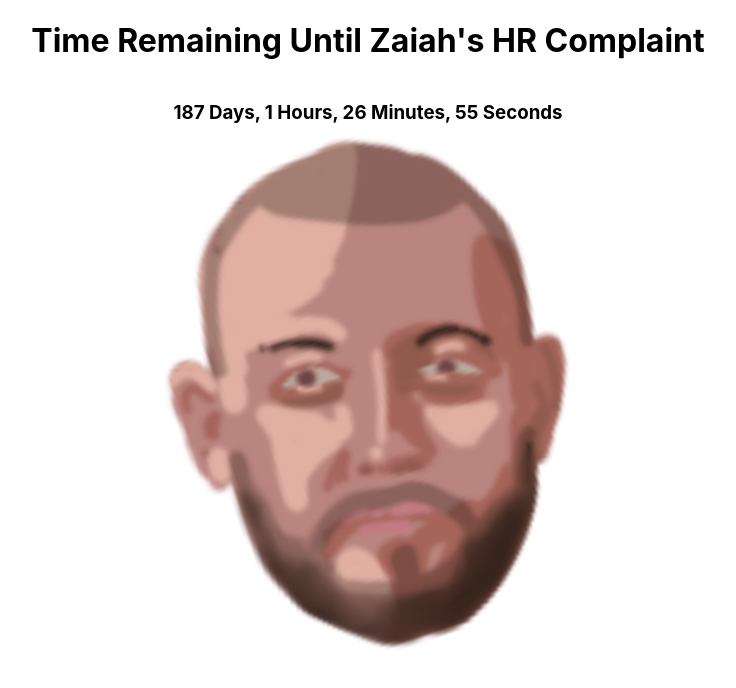
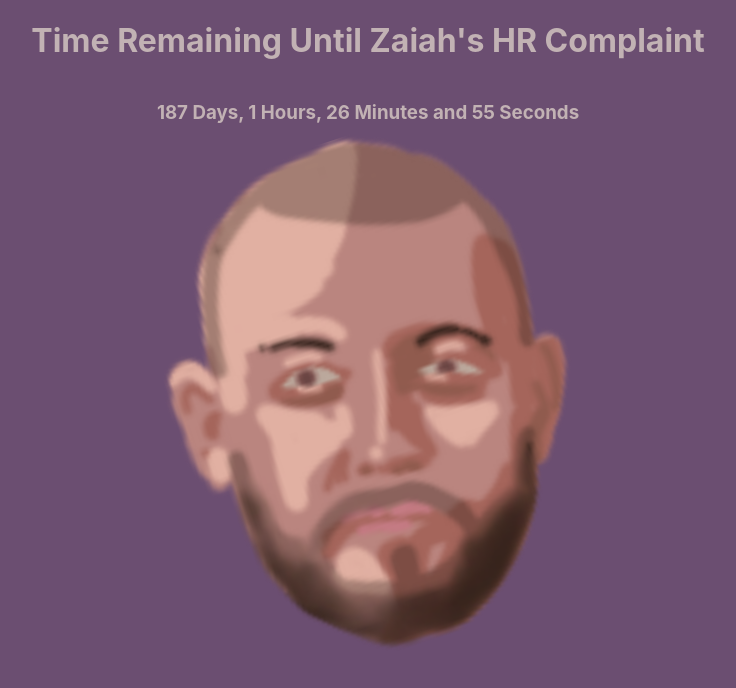
Before and after one commit to chabermehl/lukey, a React (Create React App) app: page / in a window 1280 px wide. Shown: the top 688 px of the page, without its empty margins (272-1008 px from the left). Built offline with nearby package versions, Linux system fonts and the light colour scheme.

Commit message:
Added color, cleaned up file structure

```diff
--- a/src/App.tsx
+++ b/src/App.tsx
@@ -1,59 +1,9 @@
-import React, { useState, useEffect } from "react";
+import React from "react";
+
+import { Complaint } from "./components";
 
 function App() {
-  const getTimeLeft = () => {
-    const timeOfReckoning = new Date("10/19/2021");
-    const now = new Date();
-
-    const timeLeft = timeOfReckoning.getTime() - now.getTime();
-
-    return {
-      seconds: Math.floor((timeLeft / 1000) % 60),
-      minutes: Math.floor((timeLeft / 1000 / 60) % 60),
-      hours: Math.floor((timeLeft / (1000 * 60 * 60)) % 24),
-      days: Math.floor(timeLeft / (1000 * 60 * 60 * 24)),
-    };
-  };
-
-  const [time, setTime] = useState(getTimeLeft());
-  const [transform, setTransform] = useState(0.05);
-  const [hovering, setHovering] = useState(false);
-
-  const handleHoverEnter = () => {
-    setHovering(true);
-  };
-
-  const handleHoverExit = () => {
-    setHovering(false);
-  };
-
-  useEffect(() => {
-    const interval = setInterval(() => {
-      setTime(getTimeLeft);
-      setTransform((prev) => (prev === 0.05 ? -0.05 : 0.05));
-    }, 1000);
-
-    return () => clearInterval(interval);
-  }, []);
-
-  return (
-    <div style={{ display: "grid", placeItems: "center" }}>
-      <h1>Time Remaining Until Zaiah's HR Complaint</h1>
-      <h3>{`${time.days} Days, ${time.hours} Hours, ${time.minutes} Minutes, ${time.seconds} Seconds`}</h3>
-      <div onMouseEnter={handleHoverEnter} onMouseLeave={handleHoverExit}>
-        <img
-          src="/logo512.png"
-          alt="zaiah-head"
-          style={{ transform: `rotate(${transform}turn)` }}
-        />
-        {hovering ? (
-          <h3 style={{ textAlign: "center" }}>
-            REEEEEEEEEEEEEEEEEEEEEEEEEEEEEEEEEEEEEEEEEEEEEE!
-          </h3>
-        ) : null}
-      </div>
-    </div>
-  );
+  return <Complaint />;
 }
 
 export default App;
--- /dev/null
+++ b/src/components/Complaint/Complaint.tsx
@@ -0,0 +1,64 @@
+import React, { useState, useEffect } from "react";
+import "./style.css";
+
+const Complaint = () => {
+  const getTimeLeft = () => {
+    const timeOfReckoning = new Date("10/19/2021");
+    const now = new Date();
+
+    const timeLeft = timeOfReckoning.getTime() - now.getTime();
+
+    return {
+      seconds: Math.floor((timeLeft / 1000) % 60),
+      minutes: Math.floor((timeLeft / 1000 / 60) % 60),
+      hours: Math.floor((timeLeft / (1000 * 60 * 60)) % 24),
+      days: Math.floor(timeLeft / (1000 * 60 * 60 * 24)),
+    };
+  };
+
+  const [time, setTime] = useState(getTimeLeft());
+  const [transform, setTransform] = useState(0.05);
+  const [hovering, setHovering] = useState(false);
+
+  const handleHoverEnter = () => {
+    setHovering(true);
+  };
+
+  const handleHoverExit = () => {
+    setHovering(false);
+  };
+
+  useEffect(() => {
+    const interval = setInterval(() => {
+      setTime(getTimeLeft);
+      setTransform((prev) => (prev === 0.05 ? -0.05 : 0.05));
+    }, 1000);
+
+    return () => clearInterval(interval);
+  }, []);
+
+  return (
+    <div>
+      <h1>Time Remaining Until Zaiah's HR Complaint</h1>
+      <h3>{`${time.days} Days, ${time.hours} Hours, ${time.minutes} Minutes and ${time.seconds} Seconds`}</h3>
+      <div
+        className="imageContainer"
+        onMouseEnter={handleHoverEnter}
+        onMouseLeave={handleHoverExit}
+      >
+        <img
+          src="/logo512.png"
+          alt="zaiah-head"
+          style={{ transform: `rotate(${transform}turn)` }}
+        />
+        {hovering ? (
+          <h3 style={{ textAlign: "center" }}>
+            REEEEEEEEEEEEEEEEEEEEEEEEEEEEEEEEEEEEEEEEEEEEEE!
+          </h3>
+        ) : null}
+      </div>
+    </div>
+  );
+};
+
+export default Complaint;
--- /dev/null
+++ b/src/components/Complaint/style.css
@@ -0,0 +1,14 @@
+h1,
+h3 {
+  color: var(--primary-text-color);
+}
+
+div {
+  display: grid;
+  place-items: center;
+}
+
+.imageContainer > h3 {
+  color: var(--secondary-text-color);
+  text-align: center;
+}
--- /dev/null
+++ b/src/components/index.tsx
@@ -0,0 +1 @@
+export { default as Complaint } from "./Complaint/Complaint";
--- a/src/index.css
+++ b/src/index.css
@@ -1,13 +1,20 @@
+:root {
+  --main-bg-color: #6b4e71;
+  --primary-text-color: #c2b2b4;
+  --secondary-text-color: #c9f299;
+}
+
 body {
+  background-color: var(--main-bg-color);
   margin: 0;
-  font-family: -apple-system, BlinkMacSystemFont, 'Segoe UI', 'Roboto', 'Oxygen',
-    'Ubuntu', 'Cantarell', 'Fira Sans', 'Droid Sans', 'Helvetica Neue',
+  font-family: -apple-system, BlinkMacSystemFont, "Segoe UI", "Roboto", "Oxygen",
+    "Ubuntu", "Cantarell", "Fira Sans", "Droid Sans", "Helvetica Neue",
     sans-serif;
   -webkit-font-smoothing: antialiased;
   -moz-osx-font-smoothing: grayscale;
 }
 
 code {
-  font-family: source-code-pro, Menlo, Monaco, Consolas, 'Courier New',
+  font-family: source-code-pro, Menlo, Monaco, Consolas, "Courier New",
     monospace;
 }
```
